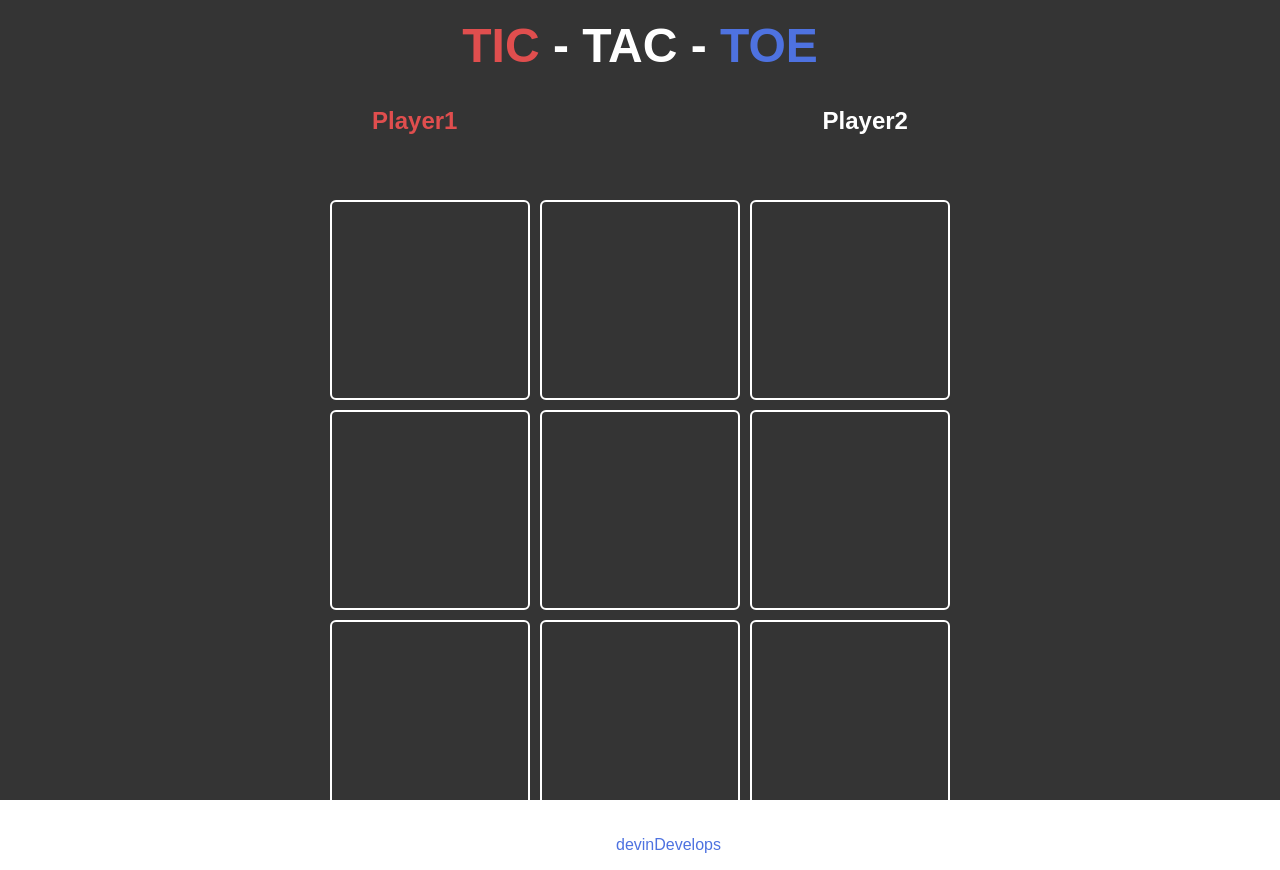
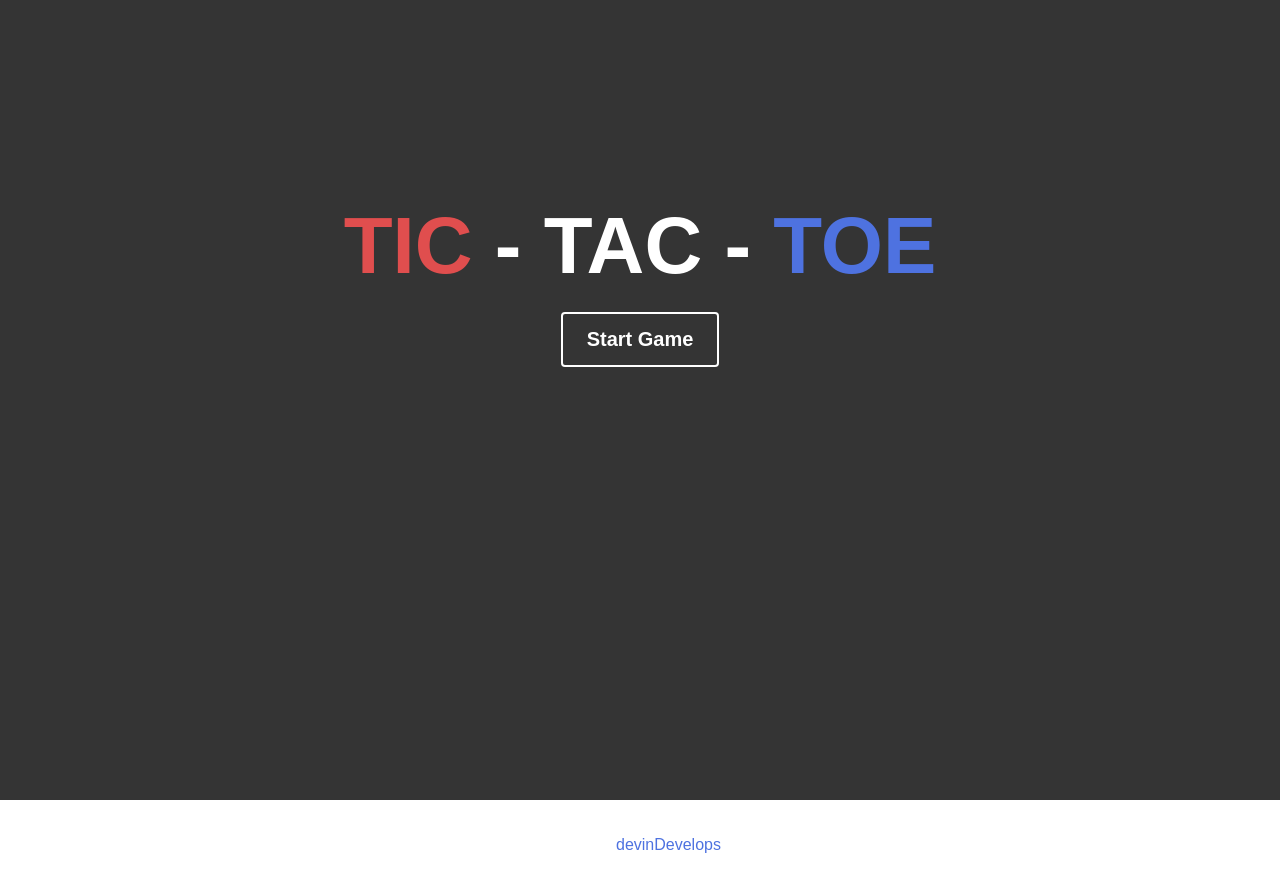
Before and after one commit to devinDevelops/tic-tac-toe, a plain HTML site: page index.html in a window 1280 px wide. Drawn offline with Linux system fonts and the light colour scheme.

Commit message:
Create start page

```diff
--- a/app.js
+++ b/app.js
@@ -142,6 +142,11 @@ const GameboardDisplay = (function () {
     playAgainBTN.addEventListener('click', addCellListeners);
   };
 
+  const addStartGameListener = () => {
+    const startGameBTN = document.querySelector('.start-game-btn');
+    startGameBTN.addEventListener('click', removeStartGameScreen);
+  };
+
   const appendSymbol = el => {
     return el.appendChild(createSymbol(Gameboard.getCurrentPlayer()));
   };
@@ -157,6 +162,11 @@ const GameboardDisplay = (function () {
   const displayModal = () => {
     const modal = document.querySelector('.modal-blur');
     modal.classList.toggle('hidden');
+  };
+
+  const removeStartGameScreen = () => {
+    const startGamePageEl = document.querySelector('.starting-page');
+    startGamePageEl.classList.add('hidden');
   };
 
   const setWinnerNameDisplay = currentPlayer => {
@@ -203,8 +213,9 @@ const GameboardDisplay = (function () {
     }
   };
 
-  return { addCellListeners, addPlayAgainListeners };
+  return { addCellListeners, addPlayAgainListeners, addStartGameListener };
 })();
 
 GameboardDisplay.addCellListeners();
 GameboardDisplay.addPlayAgainListeners();
+GameboardDisplay.addStartGameListener();
--- a/index.html
+++ b/index.html
@@ -7,6 +7,16 @@
   </head>
   <body>
     <div class="page-container">
+      <div class="starting-page">
+        <div class="starting-page-container">
+          <h1>
+            <span class="player1 highlight">TIC</span>
+            - TAC -
+            <span class="player2 highlight">TOE</span>
+          </h1>
+          <button class="start-game-btn">Start Game</button>
+        </div>
+      </div>
       <header>
         <h1>
           <span class="player1 highlight">TIC</span>
--- a/style.css
+++ b/style.css
@@ -12,6 +12,51 @@
 body {
   height: 100vh;
   font-family: arial;
+}
+
+.starting-page {
+  position: fixed;
+  height: 100%;
+  width: 100%;
+  background-color: #343434;
+}
+
+.starting-page-container {
+  display: flex;
+  flex-direction: column;
+  align-items: center;
+  position: relative;
+  top: 25%;
+}
+
+.starting-page-container h1 {
+  font-size: 5rem;
+  color: #fff;
+}
+
+.start-game-btn {
+  border: none;
+  padding: 14px 24px;
+  border-radius: 4px;
+  font-size: 1.25rem;
+  margin-top: 20px;
+  font-weight: 700;
+  color: #fff;
+  background-color: #343434;
+  border: solid 2px #fff;
+  cursor: pointer;
+  transition: background-color 0.15s;
+}
+
+.start-game-btn:hover {
+  background-color: #fff;
+  padding: 16px 26px;
+  border: none;
+  color: #343434;
+}
+
+.start-game-btn:active {
+  background-color: #adadad;
 }
 
 .page-container {
```
